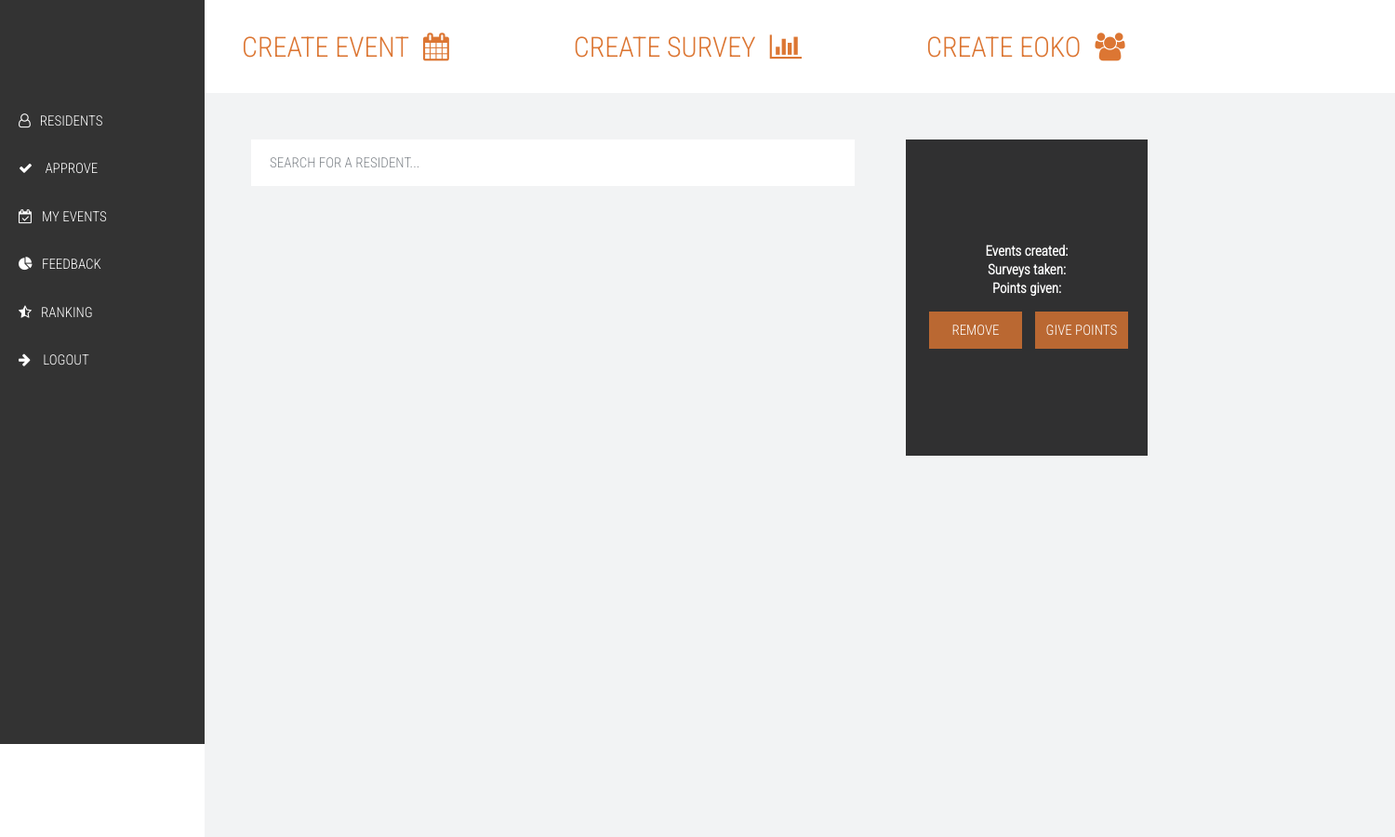
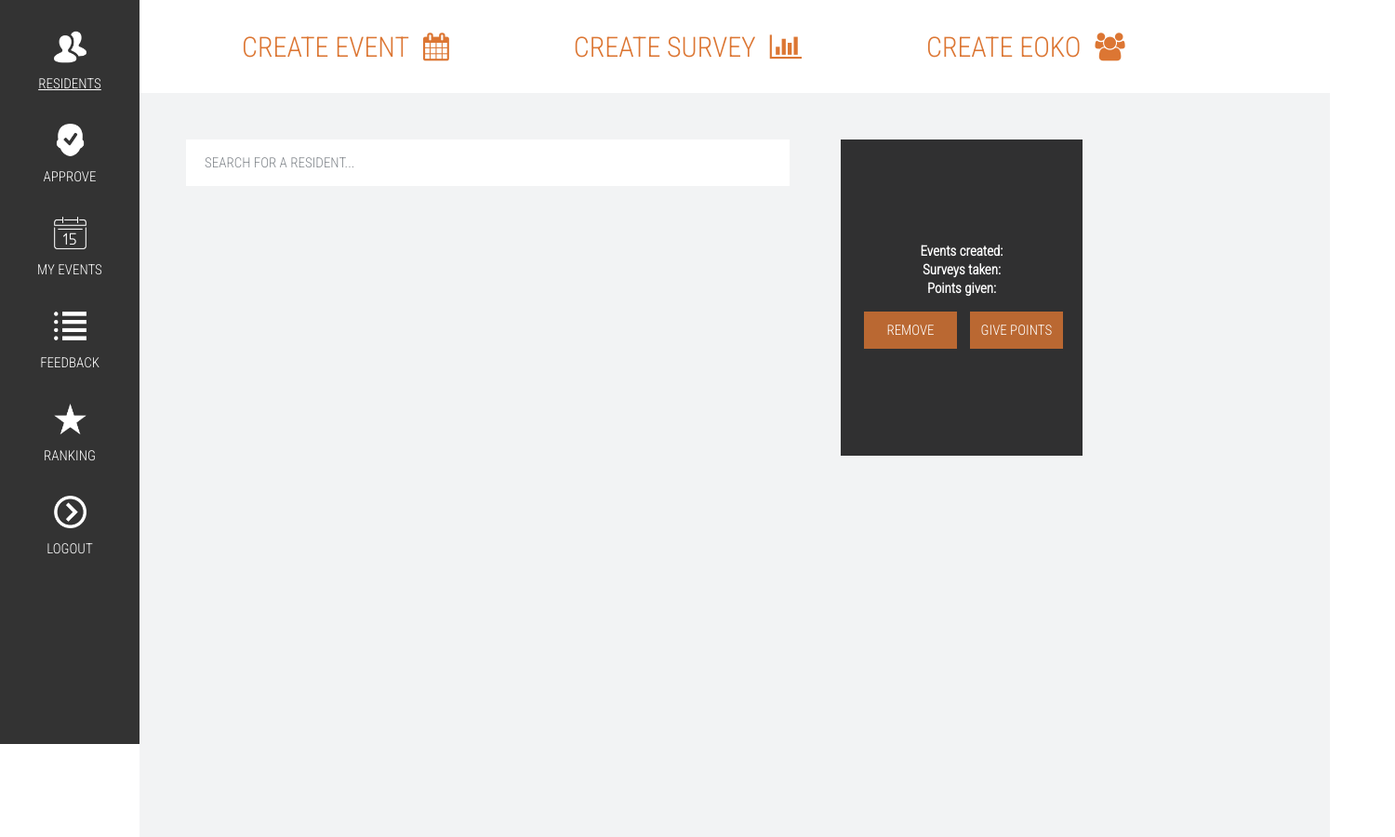
Before and after one commit to cassandrale179/Eoko_Website, a plain HTML site: page public/index.html at #!/portalPage in a window 1280 px wide. Shown: the whole page at 93% size, 1500 px wide, since content can reach past the window. Drawn offline with nearby package versions, Linux system fonts and the light colour scheme; some packages are replaced by stand-ins of ours; a script that the page names is missing; a web font is replaced by a local one.

Commit message:
Bring back whatever is destroyed from the force push

```diff
--- a/public/css/style2.css
+++ b/public/css/style2.css
@@ -3,15 +3,11 @@
 
 /* ------------- STYLING OF THE PORTAL PAGE ---------------------- */
 
-
-/* STYLING OF VERTICAL BAR (A) */
 #A{
-  width: 220px;
+  width: 150px;
   position: fixed;
   background-color: rgba(0,0,0,0.8);
   height: 100%;
-  padding-top: 120px;
-  top: 0;
 }
 
 #A a{
@@ -19,12 +15,40 @@
   font-family: 'Roboto Condensed', sans-serif;
   font-size: 15px;
   display: block;
-  padding-bottom: 10px;
-  padding-left: 20px;
+  text-align: center;
+  padding-top: 80px;
 }
 
-#A a:hover{
-  color: #DC7633;
+
+#A1, #A2, #A3, #A4, #A5, #A6{
+  height: 100px;
+  background-position: center;
+  background-repeat: no-repeat;
+  background-size: 35px;
+}
+
+
+#A1{
+  background-image: url(img1.png);
+}
+
+#A2{
+  background-image: url(img2.png);
+}
+
+#A3{
+  background-image: url(img3.png);
+}
+
+#A4{
+  background-image: url(img4.png);
+}
+
+#A5{
+  background-image: url(img5.png);
+}
+#A6{
+  background-image: url(img6.png);
 }
 
 
@@ -53,13 +77,13 @@
 
 /* STYLING OF MAIN CONTENT*/
 #mainBody{
-  margin-left: 220px;
+  margin-left: 150px;
   padding: 50px;
   width: 100%;
-  position: relative;
+  height: 100%;
+  position: absolute;
   background-color: #F2F3F4;
-  min-height: 800px;
-
+  overflow: auto;
 }
 
 /* STYLING OF MAIN CONTENT*/
@@ -315,6 +339,9 @@
 #I{
   font-family: 'Roboto Condensed', sans-serif;
   color: #797D7F;
+  position: absolute;
+  width: 100%;
+  display: flex;
 }
 
 
@@ -324,12 +351,12 @@
 }
 
 #I1{
+  width: 50%;
+  padding: 5%;
   background: white;
-  width: 300px;
-  min-height: 300px;
-  padding: 3%;
   margin-bottom: 50px;
   text-align: center;
   margin-right: 50px;
+  margin-left: 50px;
 
 }
--- a/public/templates/portal.html
+++ b/public/templates/portal.html
@@ -3,12 +3,12 @@
 
   <!-- ________________ VERTICAL NAVIGATION BAR  ________________ -->
   <div id="A" class="w3-animate-opacity">
-      <a id="residentsTab" ng-click="selector(3)"><i class="fa fa-user-o"></i>RESIDENTS</a><br>
-      <a id="approveTab" ng-click="selector(4)"><i class="fa fa-check"></i> APPROVE</a><br>
-      <a id="myEventsTab" ng-click="selector(5)"><i class="fa fa-calendar-check-o"></i>MY EVENTS</a><br>
-      <a id="feedbackTab" ng-click="selector(6)"><i class="fa fa-pie-chart"></i>FEEDBACK</a><br>
-      <a id="rankingTab" ng-click="selector(7)"><i class="fa fa-star-half-o"></i>RANKING</a><br>
-      <a id="logoutTab" ng-click="selector(8)"><i class="fa fa-arrow-right"></i> LOGOUT</a>
+    <div id="A1"><a id="residentsTab" ng-click="selector(3)">RESIDENTS</a><br></div>
+    <div id="A2"><a id="approveTab" ng-click="selector(4)">APPROVE</a><br></div>
+    <div id="A3"><a id="myEventsTab" ng-click="selector(5)">MY EVENTS</a><br></div>
+    <div id="A4"><a id="feedbackTab" ng-click="selector(6)">FEEDBACK</a><br></div>
+    <div id="A5"><a id="rankingTab" ng-click="selector(7)">RANKING</a><br></div>
+    <div id="A6"><a id="logoutTab" ng-click="selector(8)"> LOGOUT</a></div>
   </div>
 
   <!--  ________________ HORIZONTAL NAVIGATION BAR  ________________ -->
@@ -89,7 +89,7 @@
         </div>
 
         <!-- ELSE DISPLAY APPROVED USERS -->
-        <div id="I1" class="col-md-3" ng-repeat="comment in commentData">
+        <div id="I1" ng-repeat="comment in commentData">
             <div class="avatar2" style="background-image: url({{comment.avatar}});"></div>
             <h2>{{comment.name}}</h2>
             <p>"{{comment.comment}}"</p>
```
